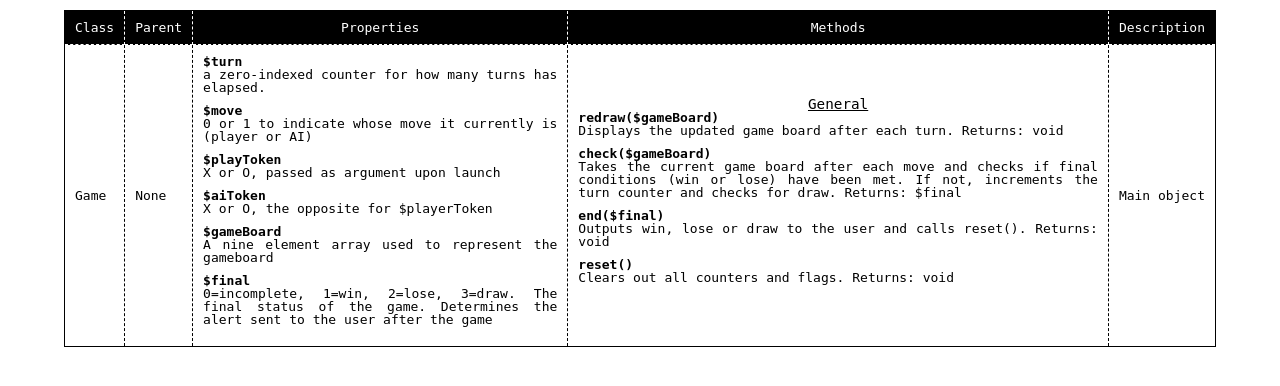
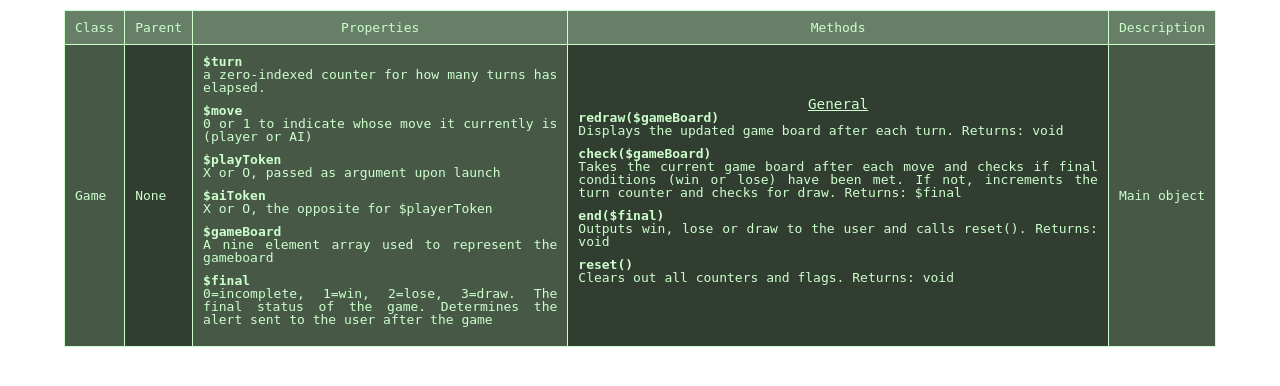
Before and after one commit to DaJoker29/tic-tac-toe, a PHP site: page /ipo.php in a window 1280 px wide. Shown: the top 386 px of the page. Run offline with PHP 8.4, Linux system fonts and the light colour scheme.

Commit message:
added some styling to ipo table

```diff
--- a/stylesheets/ipo.css
+++ b/stylesheets/ipo.css
@@ -68,40 +68,47 @@ body {
   font-family: monospace;
 }
 
-/* line 3, ../sass/ipo.scss */
+/* line 8, ../sass/ipo.scss */
 table {
   margin: 10px auto;
   padding: 10px;
   max-width: 90%;
-  border: 1px solid black;
+  border: 1px solid #ccffcc;
+  color: #ccffcc;
 }
-/* line 9, ../sass/ipo.scss */
+/* line 15, ../sass/ipo.scss */
 table th, table td {
   text-align: center;
   padding: 10px;
-  border: 1px dashed black;
+  border: 1px solid #ccffcc;
 }
-/* line 15, ../sass/ipo.scss */
+/* line 21, ../sass/ipo.scss */
 table td {
   text-align: justify;
 }
-/* line 18, ../sass/ipo.scss */
+/* line 24, ../sass/ipo.scss */
+table td:nth-child(odd) {
+  background-color: #475847;
+}
+/* line 27, ../sass/ipo.scss */
+table td:nth-child(even) {
+  background-color: #313d31;
+}
+/* line 31, ../sass/ipo.scss */
 table td dt {
   font-weight: bold;
 }
-/* line 22, ../sass/ipo.scss */
+/* line 35, ../sass/ipo.scss */
 table td dd {
   padding-bottom: 10px;
 }
-/* line 26, ../sass/ipo.scss */
+/* line 39, ../sass/ipo.scss */
 table td p {
   text-align: center;
   text-decoration: underline;
   font-size: 1.1em;
 }
-/* line 36, ../sass/ipo.scss */
+/* line 49, ../sass/ipo.scss */
 table th {
-  background-color: black;
-  color: white;
-  border: 1px dashed white;
+  background-color: #667f66;
 }
```
